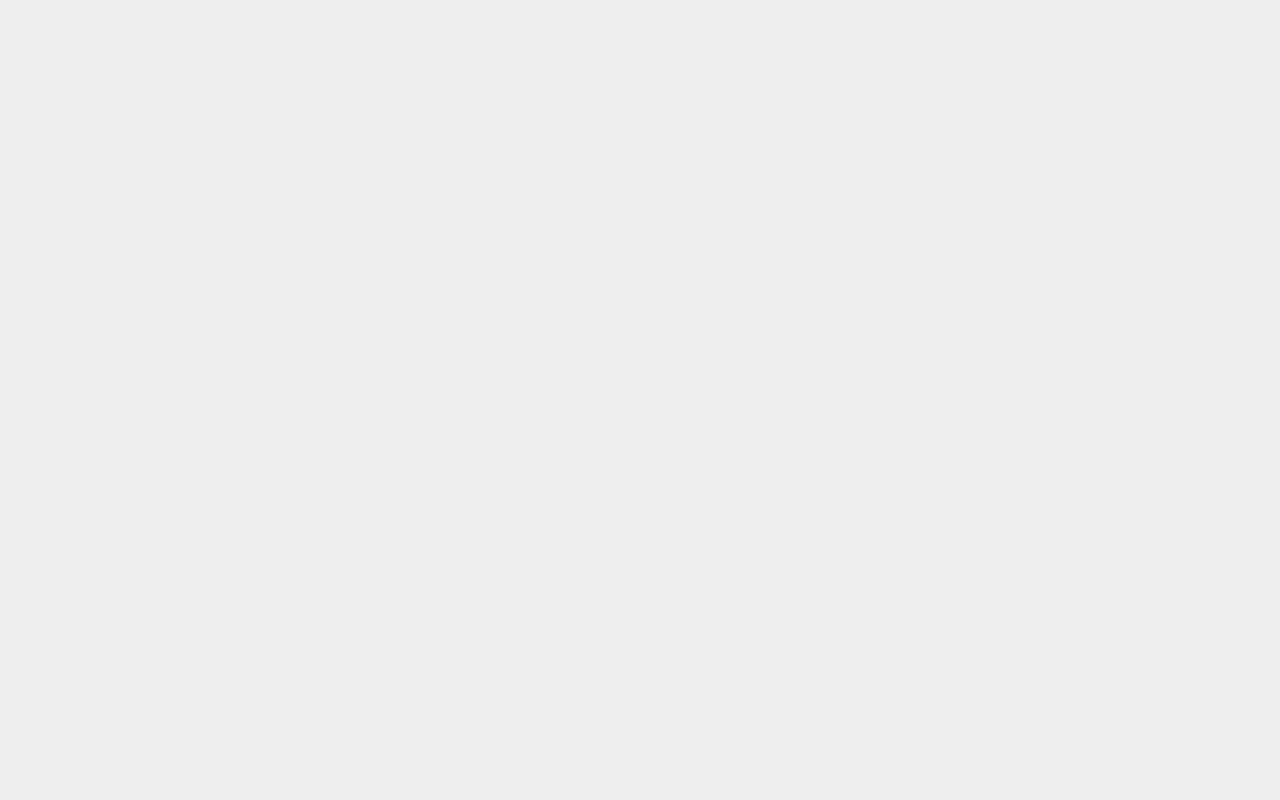
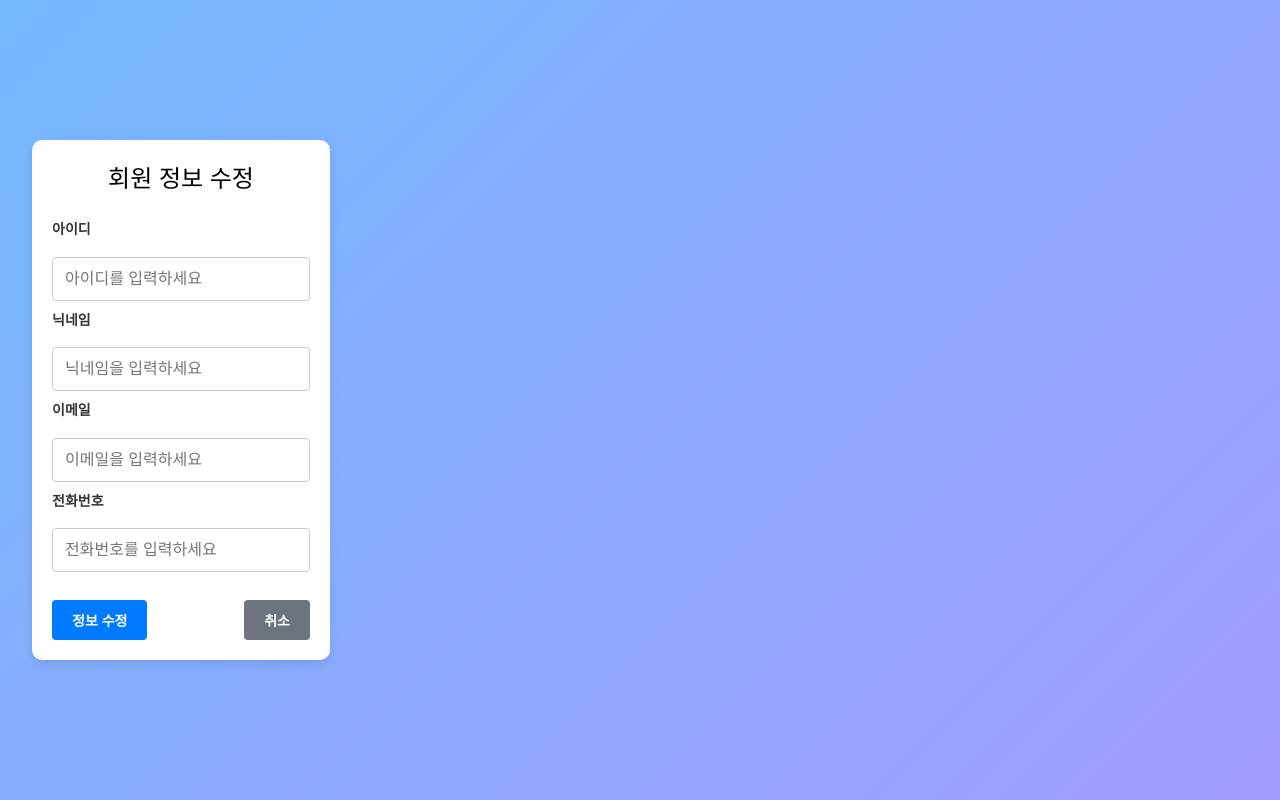
Before and after one commit to dongkyunleee/TripProject, a Vue app: page /Mypage in a window 1280 px wide. Before the commit this address had no page. Built offline with nearby package versions, Linux system fonts and the light colour scheme.

Commit message:
로그인 토큰 인증 및 계정 정보 가져오기

```diff
--- a/package.json
+++ b/package.json
@@ -10,7 +10,7 @@
   },
   "dependencies": {
     "axios": "^1.7.8",
-    "pinia": "^2.2.7",
+    "pinia": "^2.3.0",
     "swiper": "^11.1.15",
     "vue": "^3.5.12",
     "vue-router": "^4.5.0"
--- a/src/App.vue
+++ b/src/App.vue
@@ -6,6 +6,7 @@ import HomePage from './components/Home/HomePage.vue';
 import Login from './components/Login/login.vue';
 import Signup from "@/components/Signup/signup.vue";
 import Swiper from "./components/Swiper.vue";
+import Mypage from "@/components/Mypage/mypage.vue";
 export default {
   name: 'App',
   components: {
@@ -13,7 +14,7 @@ export default {
     Login,
     Signup,
     Swiper,
-
+    Mypage,
   },
 };
 </script>
--- a/src/components/Login/login.vue
+++ b/src/components/Login/login.vue
@@ -17,11 +17,12 @@
 </template>
 
 <script>
-import axios from "axios";
+import axios, {all} from "axios";
 import { reactive } from "vue";
+import router from "@/router/index.js";
+
 export default {
-  name: "App",
-  components: {},
+  name: "Login",
   setup() {
     const state = reactive({
       form: {
@@ -37,18 +38,16 @@ export default {
         return;
       }
 
-      // 카카오 로그인 팝업
       window.Kakao.Auth.login({
         success: function (authObj) {
           console.log("카카오 로그인 성공:", authObj);
-
-          // 로그인 후, 사용자 정보 요청
           window.Kakao.API.request({
             url: '/v2/user/me',
             success: function (response) {
               console.log("사용자 정보:", response);
               alert(`로그인 성공! 환영합니다, ${response.kakao_account.profile.nickname}`);
-              // 여기서 받은 사용자 정보를 서버에 전달하거나, localStorage에 저장할 수 있습니다.
+              router.push("/home");
+              // 카카오 로그인 후 토큰을 localStorage에 저장하거나 다른 처리를 할 수 있습니다.
             },
             fail: function (error) {
               console.error("사용자 정보 요청 실패:", error);
@@ -70,29 +69,41 @@ export default {
       };
       console.log("loginObj", loginObj);
       axios
-          .post("http://localhost:3000/api/login", loginObj)
+          .post("http://localhost:3000/api/login", loginObj) // 로그인 요청
           .then((res) => {
-            console.log(res);
+            console.log("로그인 응답:", res);
             alert("로그인 성공");
-            let token = res.data.token;
-            localStorage.setItem("token", token);
-            let config = {
+            router.push("/home"); // 홈 화면으로 이동
+
+            const token = res.data.token; // 서버에서 받은 JWT 토큰
+            console.log("tokentoken", token);
+
+            localStorage.setItem("token", token); // JWT 토큰을 localStorage에 저장
+            console.log("localStoragelocalStorage", localStorage.getItem("token"));
+
+            // 로그인 후 사용자 정보 요청
+            const config = {
               headers: {
-                Authorization: `Bearer ${token}`,
+                Authorization: `Bearer ${token}`, // Authorization 헤더에 JWT 토큰 포함
               },
             };
+
+            console.log("configconfigconfigconfig", config);
+
+            // 이 부분에서 .get을 사용해야 함 (POST가 아님)
             axios
-                .get("/api/user/admin", config)
-                .then((response) => {
-                  console.log(response);
+                .get("http://localhost:3000/api/user", config) // 사용자 정보 요청 API
+                .then((res) => {
+                  console.log("User Info:", res.data);
+                  // 사용자 정보를 로컬 스토리지에 저장하거나 Vuex 상태로 관리
                   let userInfo = {
-                    nickname: response.data.nickname,
-                    username: response.data.username,
+                    username: res.data.username,
                   };
-                  console.log(userInfo);
+                  // 사용자 정보 저장 (예: localStorage나 Vuex 등)
+                  localStorage.setItem("userInfo", JSON.stringify(userInfo));
                 })
                 .catch((error) => {
-                  console.log(error);
+                  console.error("Error fetching user info:", error);
                 });
           })
           .catch((error) => {
--- /dev/null
+++ b/src/components/Mypage/mypage.vue
@@ -0,0 +1,211 @@
+<template>
+  <div class="user-form-container">
+    <h2>회원 정보 수정</h2>
+    <form @submit.prevent="submitForm" class="user-form">
+      <label for="username" class="form-label">아이디</label>
+      <input
+          type="text"
+          id="username"
+          v-model="userData.username"
+          class="form-input"
+          placeholder="아이디를 입력하세요"
+          required
+          readonly
+      />
+
+      <label for="nickname" class="form-label">닉네임</label>
+      <input
+          type="text"
+          id="nickname"
+          v-model="userData.nickname"
+          class="form-input"
+          placeholder="닉네임을 입력하세요"
+          required
+      />
+
+      <label for="email" class="form-label">이메일</label>
+      <input
+          type="email"
+          id="email"
+          v-model="userData.email"
+          class="form-input"
+          placeholder="이메일을 입력하세요"
+          required
+      />
+
+      <label for="phone" class="form-label">전화번호</label>
+      <input
+          type="tel"
+          id="phone"
+          v-model="userData.phone"
+          class="form-input"
+          placeholder="전화번호를 입력하세요"
+          required
+      />
+
+      <div class="button-group">
+        <button type="submit" class="btn btn-primary">정보 수정</button>
+        <button type="button" @click="cancelForm" class="btn btn-secondary">취소</button>
+      </div>
+    </form>
+  </div>
+</template>
+
+<script>
+import { reactive, onMounted } from 'vue';
+import axios from 'axios';
+
+export default {
+  name: 'UserPage',
+  setup() {
+    // 사용자 데이터 상태 관리
+    const userData = reactive({
+      username: '',
+      nickname: '',
+      email: '',
+      phone: ''
+    });
+
+    // 로그인한 사용자 정보 가져오기
+    const getUserData = () => {
+      // 토큰을 로컬 스토리지에서 가져오기
+      const token = localStorage.getItem('token');
+
+      if (!token) {
+        alert('로그인 정보가 없습니다.');
+        return;
+      }
+
+      axios.get('http://localhost:3000/api/user', {
+        headers: {Authorization: `Bearer ${token}`}
+      })
+          .then(response => {
+            const data = response.data;
+            userData.username = data.username;
+            userData.nickname = data.nickname;
+            userData.email = data.email;
+            userData.phone = data.phone;
+          })
+          .catch(error => {
+            console.error(error);
+            alert('사용자 정보를 불러오는 데 실패했습니다.');
+          });
+    };
+
+    // 폼 제출 처리
+    const submitForm = () => {
+      const token = localStorage.getItem('token');
+
+      if (!token) {
+        alert('로그인 정보가 없습니다.');
+        return;
+      }
+
+      axios.post('http://localhost:3000/api/update', userData, {
+        headers: {Authorization: `Bearer ${token}`}
+      })
+          .then(response => {
+            alert('정보가 수정되었습니다!');
+          })
+          .catch(error => {
+            console.error(error);
+            alert('정보 수정에 실패했습니다.');
+          });
+    };
+
+    // 폼 취소 처리
+    const cancelForm = () => {
+      userData.username = '';
+      userData.nickname = '';
+      userData.email = '';
+      userData.phone = '';
+      alert('폼이 취소되었습니다.');
+    };
+
+    // 컴포넌트가 마운트되었을 때 사용자 정보 가져오기
+    onMounted(() => {
+      getUserData();
+    });
+
+    return {userData, submitForm, cancelForm};
+  }
+};
+</script>
+
+<style scoped>
+.user-form-container {
+  width: 100%;
+  max-width: 500px;
+  margin: 0 auto;
+  padding: 20px;
+  background-color: #fff;
+  border-radius: 10px;
+  box-shadow: 0 4px 8px rgba(0, 0, 0, 0.1);
+  text-align: center;
+}
+
+h2 {
+  font-size: 24px;
+  margin-bottom: 20px;
+}
+
+.form-label {
+  text-align: left;
+  display: block;
+  font-weight: bold;
+  margin-bottom: 8px;
+  font-size: 14px;
+}
+
+.form-input {
+  width: 100%;
+  padding: 12px;
+  margin: 8px 0;
+  font-size: 16px;
+  border-radius: 4px;
+  border: 1px solid #ccc;
+  outline: none;
+  transition: all 0.3s ease;
+}
+
+.form-input:focus {
+  border-color: #007bff;
+  box-shadow: 0 0 5px rgba(0, 123, 255, 0.5);
+}
+
+.button-group {
+  margin-top: 20px;
+  display: flex;
+  justify-content: space-between;
+}
+
+.btn {
+  padding: 10px 20px;
+  font-size: 14px;
+  font-weight: bold;
+  border: none;
+  border-radius: 4px;
+  cursor: pointer;
+  transition: background-color 0.3s ease, transform 0.2s ease;
+}
+
+.btn-primary {
+  background-color: #007bff;
+  color: #fff;
+}
+
+.btn-primary:hover {
+  background-color: #0056b3;
+  transform: scale(1.05);
+}
+
+.btn-secondary {
+  background-color: #6c757d;
+  color: #fff;
+}
+
+.btn-secondary:hover {
+  background-color: #5a6268;
+  transform: scale(1.05);
+}
+</style>
--- a/src/components/Signup/signup.vue
+++ b/src/components/Signup/signup.vue
@@ -34,6 +34,7 @@
 <script>
 import { reactive } from "vue";
 import axios from "axios";
+import router from "@/router/index.js";
 
 export default {
   name: "Signup",
@@ -57,6 +58,7 @@ export default {
             console.log(res);
             alert("회원가입 성공!");
           })
+          router.push('/login')
           .catch((err) => {
             console.error(err);
             alert("회원가입에 실패했습니다. 다시 시도해주세요.");
--- a/src/router/index.js
+++ b/src/router/index.js
@@ -3,21 +3,22 @@ import HomePage from '../components/Home/HomePage.vue';
 import Login from '../components/Login/login.vue';
 import Signup from "@/components/Signup/signup.vue";
 import Swiper from "@/components/Swiper.vue";
+import mypage from "@/components/Mypage/mypage.vue";
 const routes = [
     {
         path: '/',
-        // redirect: '/home',
+         name: '/login',
         redirect: '/login',
+    },
+    {
+        path: '/login',
+        name: 'login',
+        component: () => import('../components/Login/login.vue'), // 동적 import
     },
     {
         path: '/home',
         name: 'Home',
         component: HomePage,
-    },
-    {
-        path: '/Login',
-        name: 'login',
-        component: Login,
     },
     {
         path: '/Signup',
@@ -29,6 +30,11 @@ const routes = [
         name: 'swiper',
         component: Swiper,
     },
+    {
+        path: '/Mypage',
+        name: 'mypage',
+        component: mypage,
+    },
 ];
 
 const router = createRouter({
```
Also changed, not shown: 2 other files (tests, documents, lock files or other folders).
